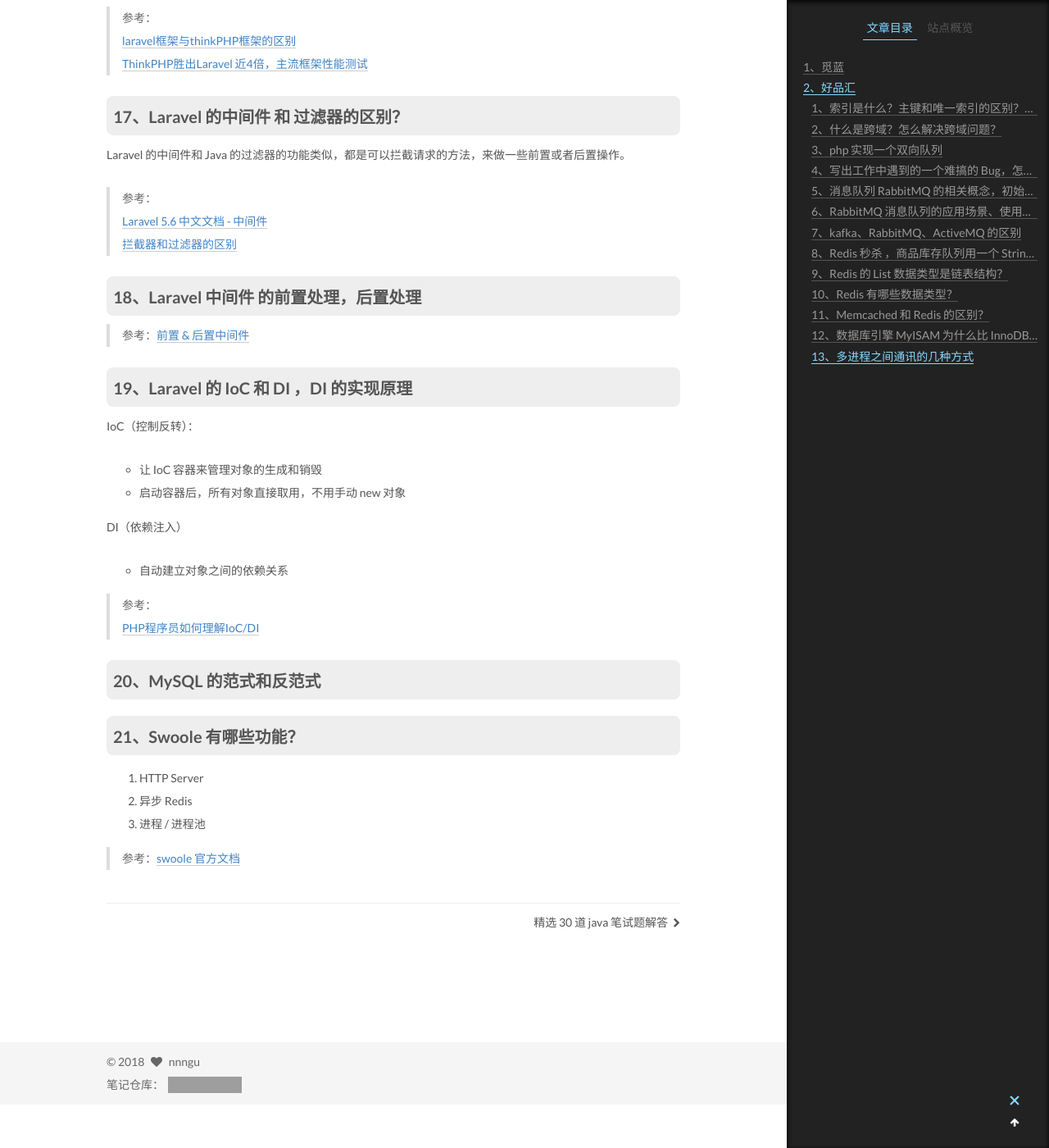
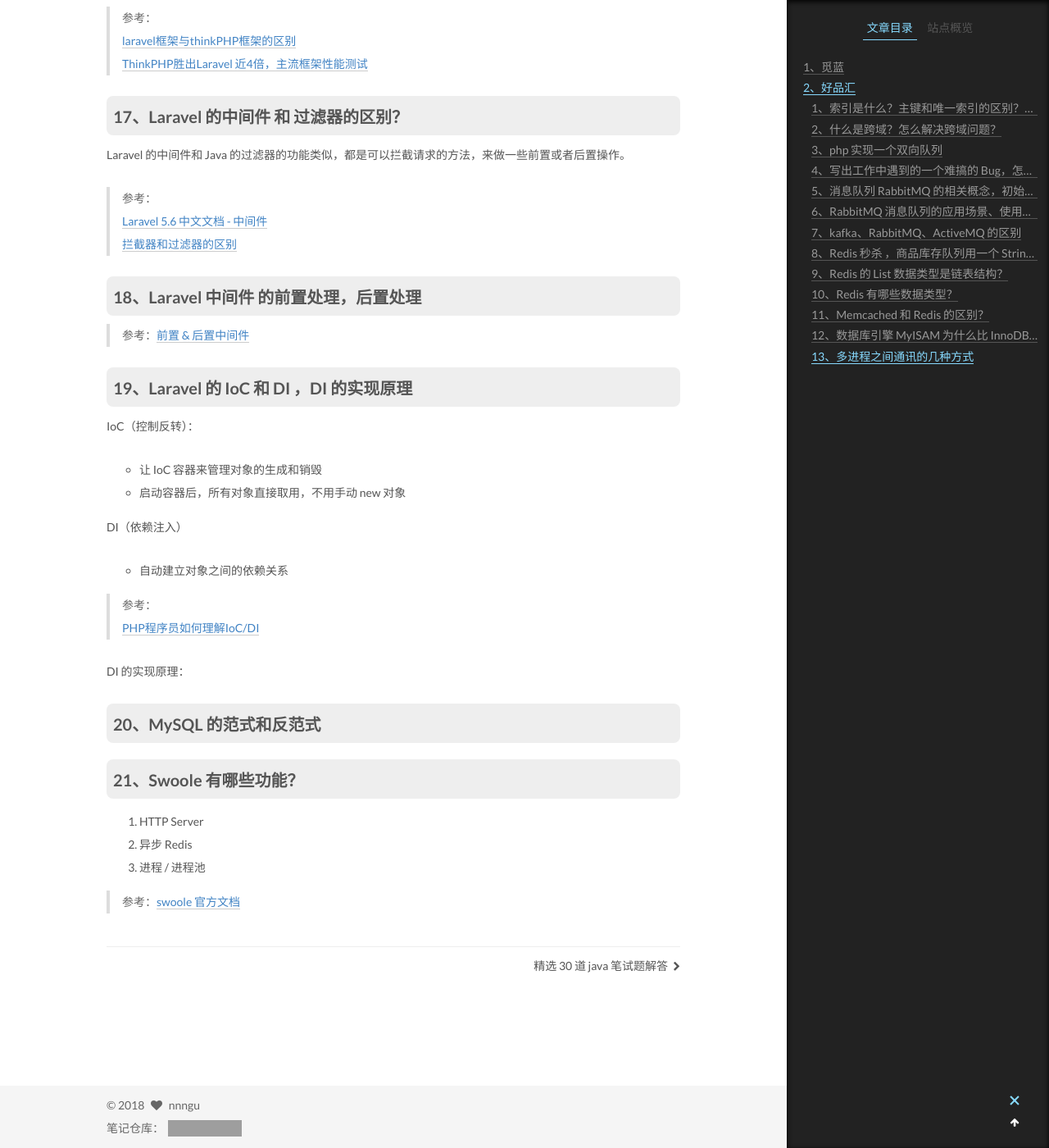
Before and after one commit to nnngu/LearningNotes, a Jekyll site: the page built from _posts/2018-06-05-PHP 面试题收集.md, in a window 1280 px wide and 1400 px high, scrolled down 11622 px. Shown: the whole window at 82% size. Built offline with Jekyll 4.4.1, drawn with Linux system fonts in a browser that asks for light colours; grey boxes are pictures that could not be loaded.

Commit message:
修改文件: _posts/2018-06-05-PHP 面试题收集.md

```diff
--- a/_posts/2018-06-05-PHP 面试题收集.md
+++ b/_posts/2018-06-05-PHP 面试题收集.md
@@ -435,6 +435,8 @@ DI（依赖注入）
 >参考：
 >[PHP程序员如何理解IoC/DI](https://segmentfault.com/a/1190000002411255)
 
+DI 的实现原理：
+
 ### 20、MySQL 的范式和反范式
 
 ### 21、Swoole 有哪些功能？
```
